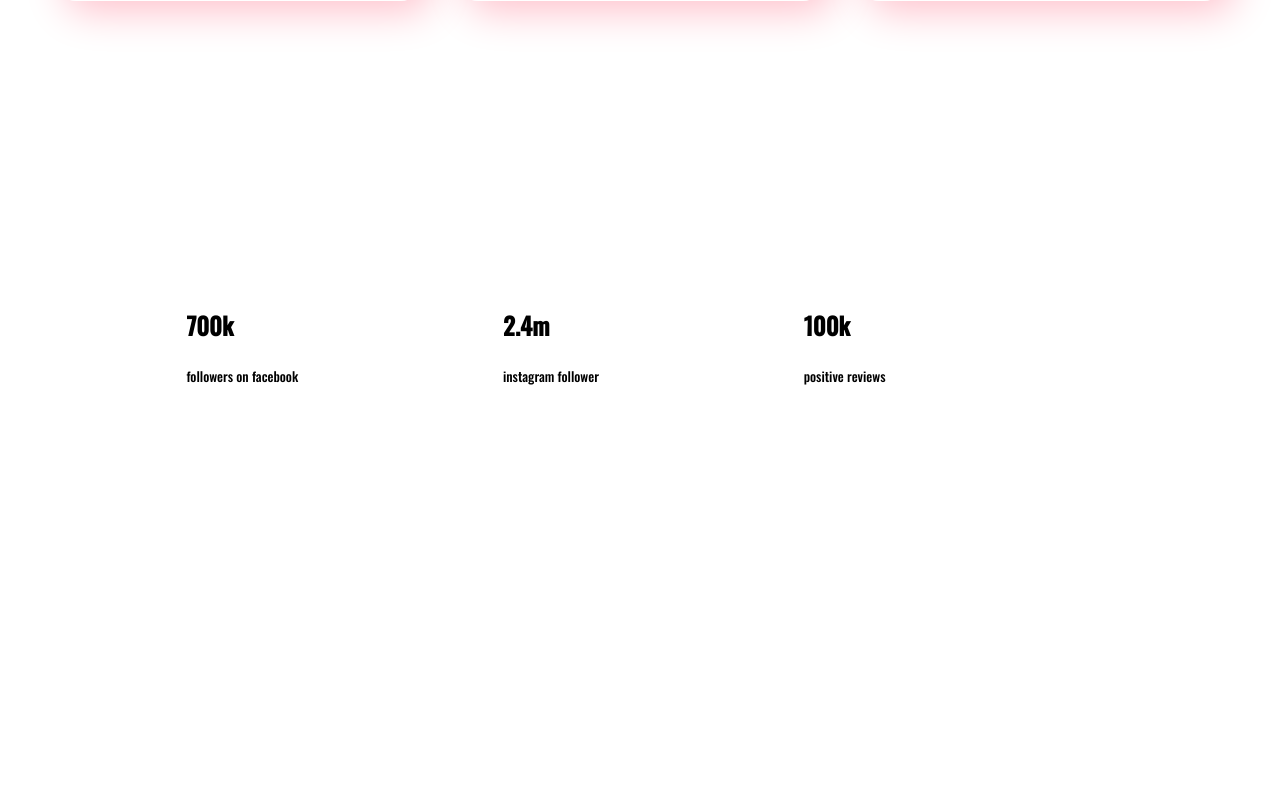
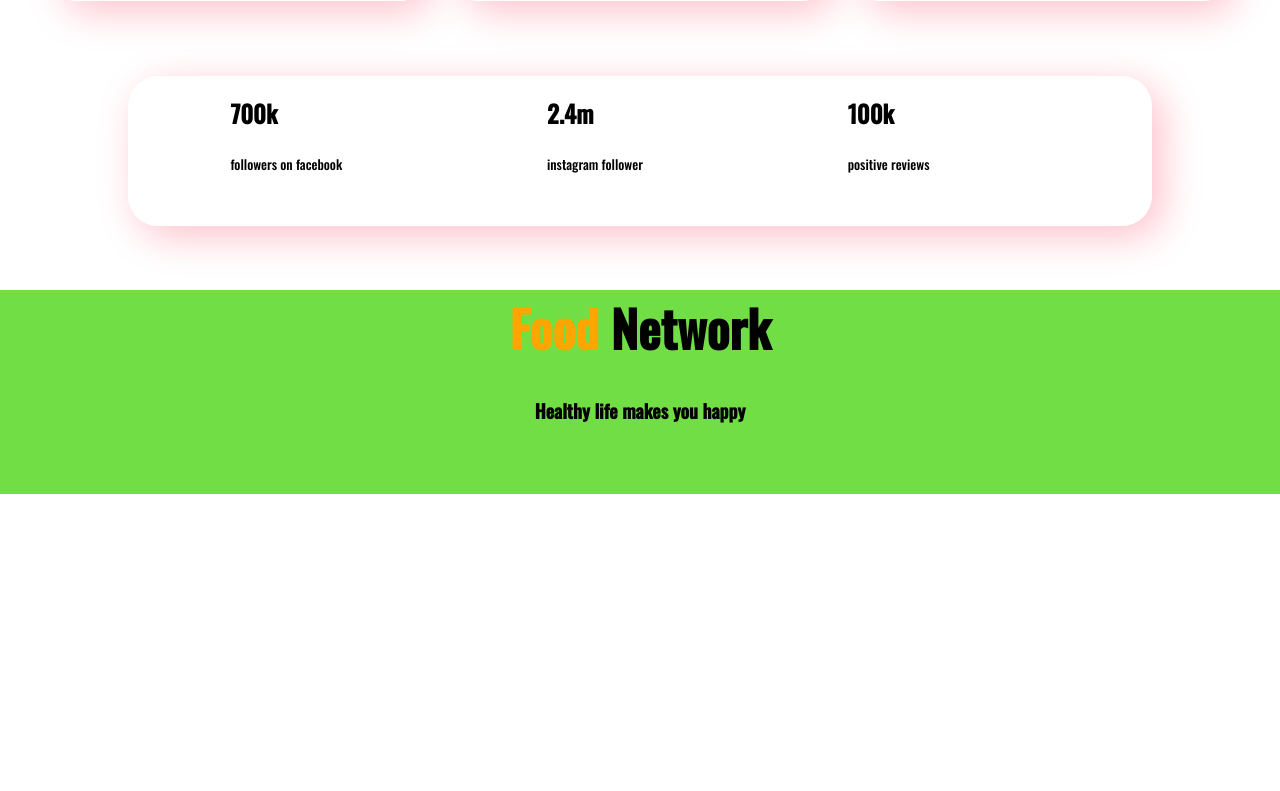
Before and after one commit to abusayed0ne/Food-Bank, a plain HTML site: page index.html in a window 1280 px wide. Shown: the part 2086-2877 px from the top of the page. After the commit the page ends 2580 px from the top, so only its background shows below. Drawn offline with nearby package versions, Linux system fonts and the light colour scheme.

Commit message:
almost done

```diff
--- a/style.css
+++ b/style.css
@@ -51,7 +51,7 @@
 .Another{
     padding-left:3%;
     padding-right: 3%;
-    padding-bottom: 30%;
+    padding-bottom: 20%;
 }
 .row{
     display: flex;
@@ -68,13 +68,14 @@
 
 }
 .social{
+    height:0px;
     width: 80%;
-    margin-left: 5%;
-    margin-right: 5%;
-    margin-top: 10%;
-    border-radius:20px;
-    box-shadow:2% 2% 4% blueviolet;
-    padding: 20px;
+    margin-left: 10%;
+    margin-right: 10%;
+    margin-top: 5%;
+    margin-bottom:5%;
+    border-radius: 30px;
+    box-shadow: 10px 10px 40px pink;
 }
 .fix{
     margin-left: 10%;
```
